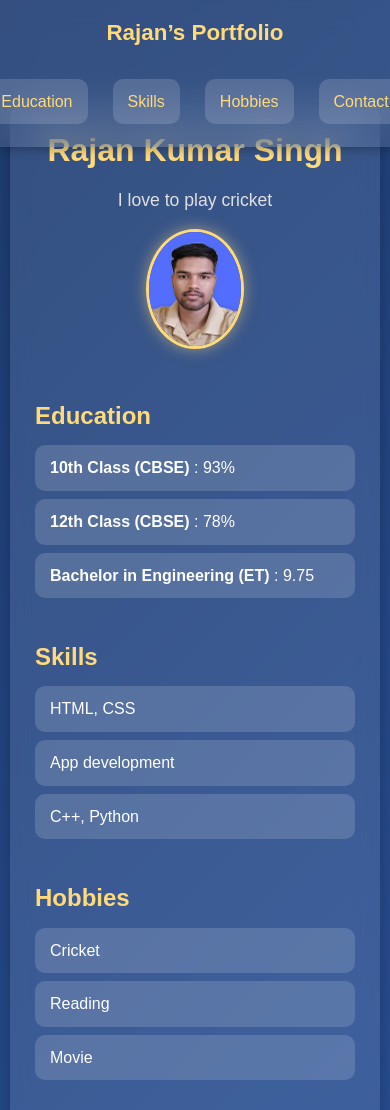
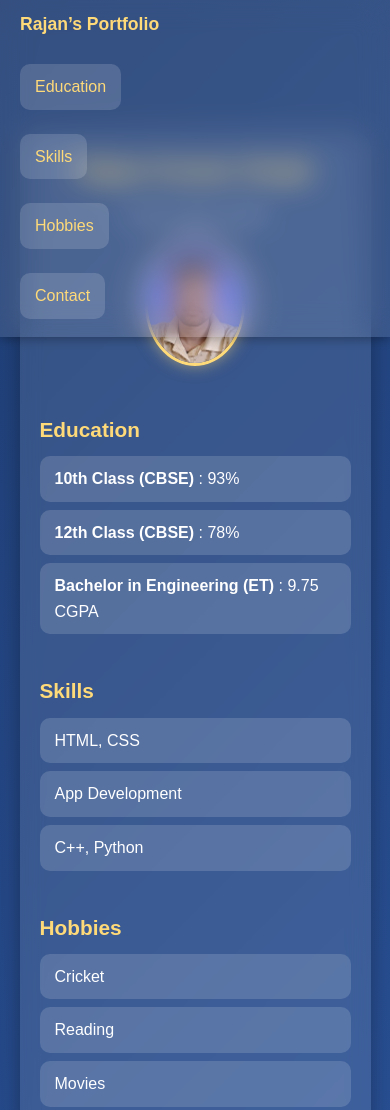
Before and after one commit to RajanKumar44/my-portfolio, a plain HTML site: page index.html in a window 390 px wide. Shown: the top 1110 px of the page. Drawn offline with Linux system fonts and the light colour scheme.

Commit message:
Updated portfolio

```diff
--- a/index.html
+++ b/index.html
@@ -45,20 +45,24 @@
       display: flex;
       justify-content: space-between;
       align-items: center;
-      padding: 15px 40px;
+      padding: 15px 25px;
       z-index: 100;
       box-shadow: 0 2px 10px rgba(0,0,0,0.3);
+      flex-wrap: wrap;
     }
 
     nav h1 {
-      font-size: 1.4rem;
+      font-size: 1.3rem;
       color: #ffda79;
+      flex: 1 1 auto;
     }
 
     nav ul {
       display: flex;
-      gap: 25px;
+      gap: 20px;
       list-style: none;
+      flex-wrap: wrap;
+      justify-content: flex-end;
     }
 
     nav ul li a {
@@ -74,7 +78,7 @@
     /* ---------- MAIN CONTAINER ---------- */
     .container {
       max-width: 900px;
-      margin: 120px auto 40px;
+      margin: 100px auto 40px;
       background: rgba(255, 255, 255, 0.1);
       backdrop-filter: blur(10px);
       padding: 40px;
@@ -95,6 +99,8 @@
       border: 3px solid #ffda79;
       box-shadow: 0 0 15px rgba(255,218,121,0.5);
       transition: transform 0.4s;
+      max-width: 140px;
+      height: auto;
     }
 
     header img:hover {
@@ -123,6 +129,7 @@
     ul {
       list-style: none;
       margin-top: 10px;
+      padding-left: 0;
     }
 
     li {
@@ -131,6 +138,7 @@
       padding: 10px 15px;
       border-radius: 10px;
       transition: transform 0.2s, background 0.2s;
+      word-wrap: break-word;
     }
 
     li:hover {
@@ -144,6 +152,7 @@
       margin-top: 30px;
       font-style: italic;
       color: #ffda79;
+      font-size: 0.9rem;
     }
 
     /* ---------- ANIMATIONS ---------- */
@@ -153,19 +162,60 @@
     }
 
     /* ---------- RESPONSIVE ---------- */
-    @media (max-width: 700px) {
+    @media (max-width: 768px) {
       nav {
         flex-direction: column;
-        gap: 10px;
+        align-items: flex-start;
+        gap: 8px;
+        padding: 10px 20px;
+      }
+
+      nav ul {
+        flex-direction: column;
+        gap: 8px;
+        width: 100%;
+        align-items: flex-start;
       }
 
       .container {
+        width: 90%;
         padding: 25px;
-        margin: 100px 10px 20px;
+        margin-top: 120px;
+      }
+
+      header h1 {
+        font-size: 1.6rem;
+      }
+
+      h2 {
+        font-size: 1.3rem;
+      }
+
+      p, li {
+        font-size: 1rem;
       }
 
       header img {
-        height: 120px;
+        max-width: 120px;
+      }
+    }
+
+    @media (max-width: 480px) {
+      body {
+        font-size: 15px;
+      }
+
+      nav h1 {
+        font-size: 1.1rem;
+      }
+
+      .container {
+        padding: 20px;
+        margin-top: 130px;
+      }
+
+      header img {
+        max-width: 100px;
       }
     }
   </style>
@@ -187,7 +237,7 @@
     <header>
       <h1>Rajan Kumar Singh</h1>
       <p>I love to play cricket</p>
-      <img src="Image/MyImage.jpeg" alt="Rajan" height="150px">
+      <img src="Image/MyImage.jpeg" alt="Rajan">
     </header>
 
     <section id="education">
@@ -195,7 +245,7 @@
       <ul>
         <li><b>10th Class (CBSE)</b> : 93%</li>
         <li><b>12th Class (CBSE)</b> : 78%</li>
-        <li><b>Bachelor in Engineering (ET)</b> : 9.75</li>
+        <li><b>Bachelor in Engineering (ET)</b> : 9.75 CGPA</li>
       </ul>
     </section>
 
@@ -203,7 +253,7 @@
       <h2>Skills</h2>
       <ul>
         <li>HTML, CSS</li>
-        <li>App development</li>
+        <li>App Development</li>
         <li>C++, Python</li>
       </ul>
     </section>
@@ -213,7 +263,7 @@
       <ul>
         <li>Cricket</li>
         <li>Reading</li>
-        <li>Movie</li>
+        <li>Movies</li>
       </ul>
     </section>
 
```
